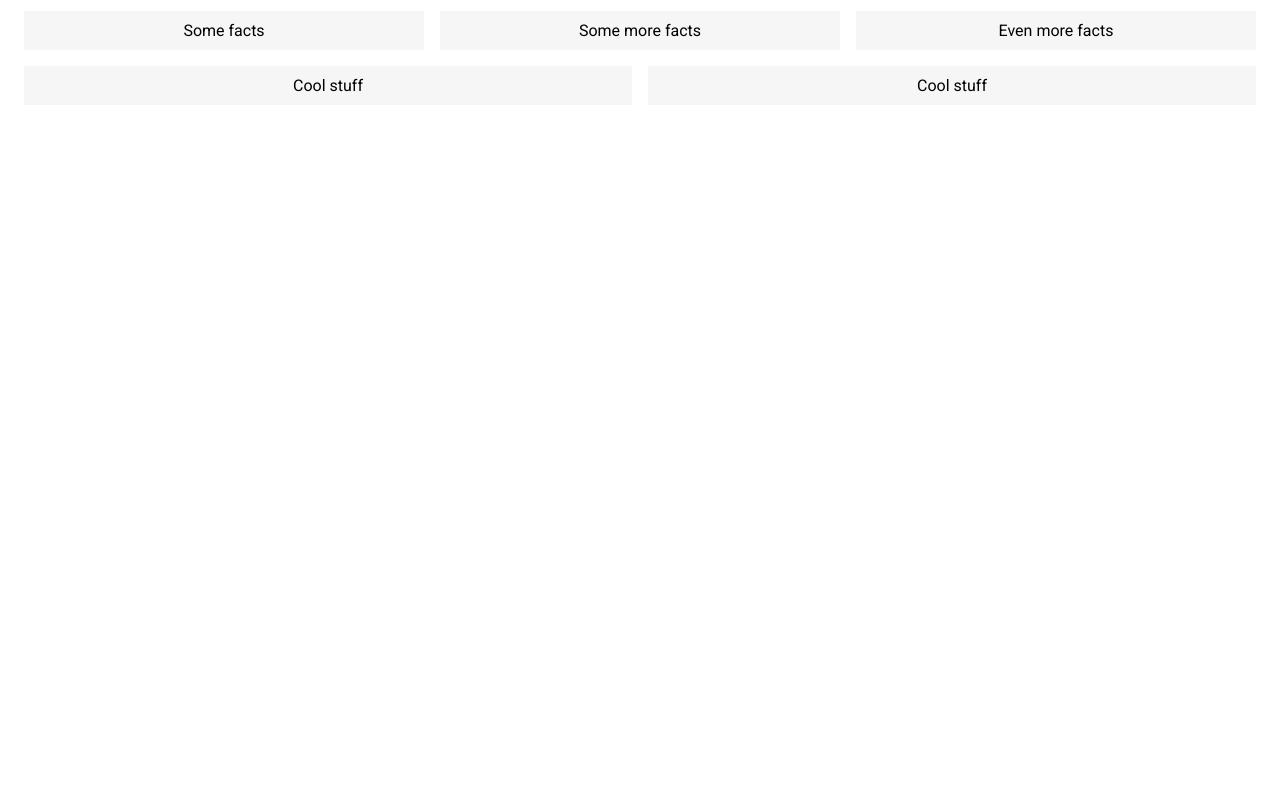
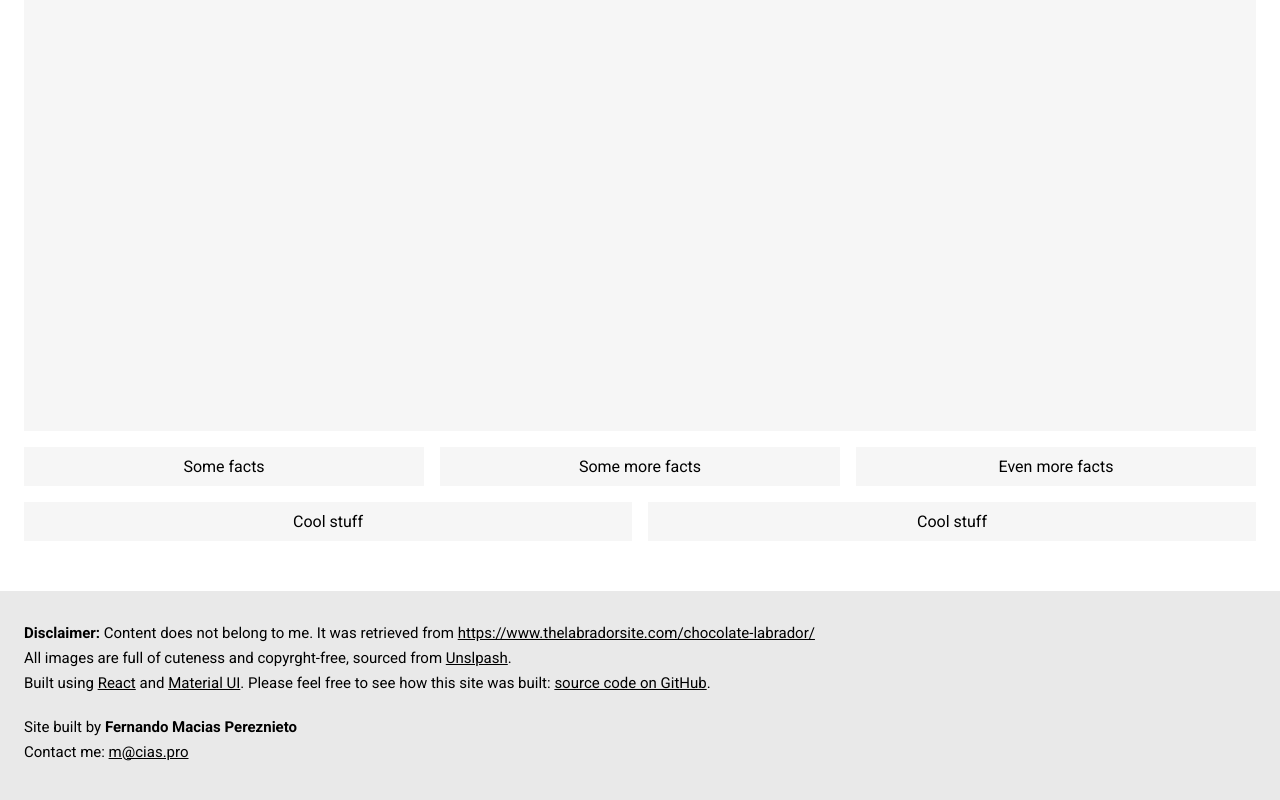
Before and after one commit to pereznieto/chocolab, a React (Create React App) app: page /fun-facts in a window 1280 px wide. Shown: the part 254-1054 px from the top of the page. Before the commit the page ends 800 px from the top, so only its background shows below. Built offline with nearby package versions, Linux system fonts and the light colour scheme.

Commit message:
Add footer

```diff
--- a/src/components/App/App.tsx
+++ b/src/components/App/App.tsx
@@ -4,6 +4,7 @@ import React from 'react';
 import { BrowserRouter as Router, Route } from 'react-router-dom';
 import theme from '../../Theme';
 import Facts from '../Facts/Facts';
+import Footer from '../Footer/Footer';
 import Home from '../Home/Home';
 import Nav from '../Nav/Nav';
 import styles from './App.module.scss';
@@ -17,6 +18,7 @@ const App = () => (
         <Route exact path='/' component={Home} />
         <Route path='/fun-facts' component={Facts} />
       </Container>
+      <Footer />
     </Router>
   </ThemeProvider>
 );
--- a/src/components/Facts/Facts.module.scss
+++ b/src/components/Facts/Facts.module.scss
@@ -4,4 +4,27 @@
     background-color: rgba(lightgray, 0.2);
     text-align: center;
   }
+
+  .hero {
+    display: flex;
+    min-height: 450px;
+    padding: 30px 40px 40px;
+    background-repeat: no-repeat;
+    background-position: center;
+    background-size: cover;
+
+    .title {
+      position: relative;
+      color: #fff;
+      font-size: 40px;
+
+      &::after {
+        content: 'Fun facts';
+        position: absolute;
+        top: -2px;
+        left: -2px;
+        color: black;
+      }
+    }
+  }
 }
--- a/src/components/Facts/Facts.tsx
+++ b/src/components/Facts/Facts.tsx
@@ -1,13 +1,15 @@
 import { Grid } from '@material-ui/core';
 import React from 'react';
 import styles from './Facts.module.scss';
+import cx from 'classnames';
 
 const Facts = () => (
   <div className={styles.facts}>
-    <h2>Facts</h2>
     <Grid container spacing={2}>
       <Grid item xs={12}>
-        <div className={styles.item}>[Hero image]</div>
+        <div className={cx(styles.item, styles.hero)}>
+          <h2 className={styles.title}>Fun facts</h2>
+        </div>
       </Grid>
       <Grid item xs={12} sm={12} md={4}>
         <div className={styles.item}>Some facts</div>
--- /dev/null
+++ b/src/components/Footer/Footer.module.scss
@@ -0,0 +1,16 @@
+.footer {
+  width: 100%;
+  min-height: 150px;
+  margin-top: 50px;
+  padding: 30px 0;
+  background-color: rgba(lightgray, 0.5);
+
+  p {
+    font-size: 15px;
+    margin: 0;
+  }
+
+  a {
+    color: black;
+  }
+}
--- /dev/null
+++ b/src/components/Footer/Footer.tsx
@@ -0,0 +1,47 @@
+import { Container } from '@material-ui/core';
+import React from 'react';
+import styles from './Footer.module.scss';
+
+const Footer = () => (
+  <div className={styles.footer}>
+    <Container maxWidth='lg'>
+      <p>
+        <strong>Disclaimer:</strong> Content does not belong to me. It was retrieved from{' '}
+        <a href='https://www.thelabradorsite.com/chocolate-labrador/' target='_blank'>
+          https://www.thelabradorsite.com/chocolate-labrador/
+        </a>
+      </p>
+      <p>
+        All images are full of cuteness and copyrght-free, sourced from{' '}
+        <a href='https://unsplash.com/s/photos/labrador' target='_blank'>
+          Unslpash
+        </a>
+        .
+      </p>
+      <p>
+        Built using{' '}
+        <a href='https://create-react-app.dev' target='_blank'>
+          React
+        </a>{' '}
+        and{' '}
+        <a href='https://material-ui.com' target='_blank'>
+          Material UI
+        </a>
+        . Please feel free to see how this site was built:{' '}
+        <a href='https://github.com/pereznieto/chocolab' target='_blank'>
+          source code on GitHub
+        </a>
+        .
+      </p>
+      <br />
+      <p>
+        Site built by <strong>Fernando Macias Pereznieto</strong>
+      </p>
+      <p>
+        Contact me: <a href='mailto:m@cias.pro'>m@cias.pro</a>
+      </p>
+    </Container>
+  </div>
+);
+
+export default Footer;
```
